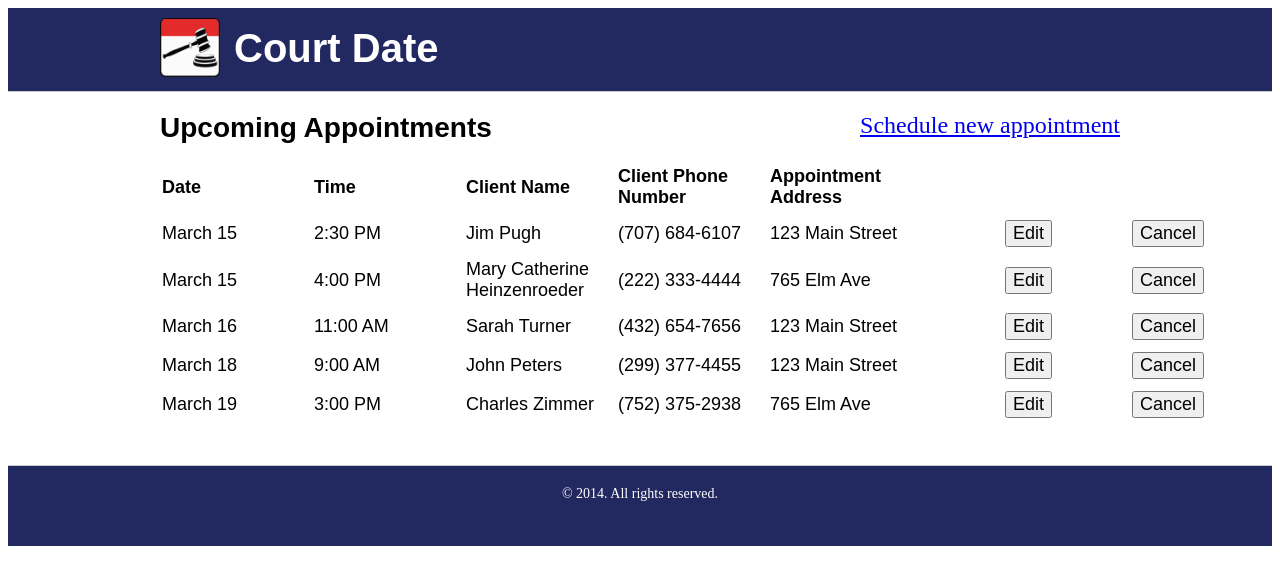
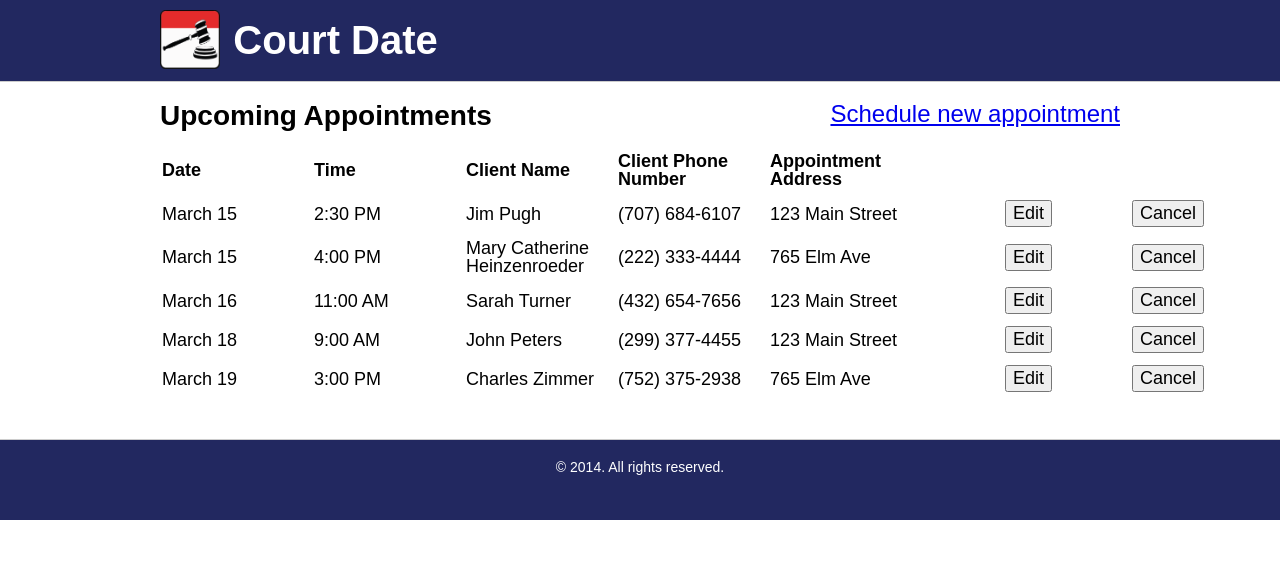
Before and after one commit to megdesko/back2court, a PHP site: page /view.php in a window 1280 px wide. Shown: the top 585 px of the page. Run offline with PHP 8.4, Linux system fonts and the light colour scheme; some libraries are stand-ins or nearby versions.

Commit message:
Fixed reset styles

```diff
--- a/css/style.css
+++ b/css/style.css
@@ -1,5 +1,5 @@
 /* css reset */
-.sprogc-content {
+html, body {
   margin: 0;
   padding: 0;
   border: 0;
```
